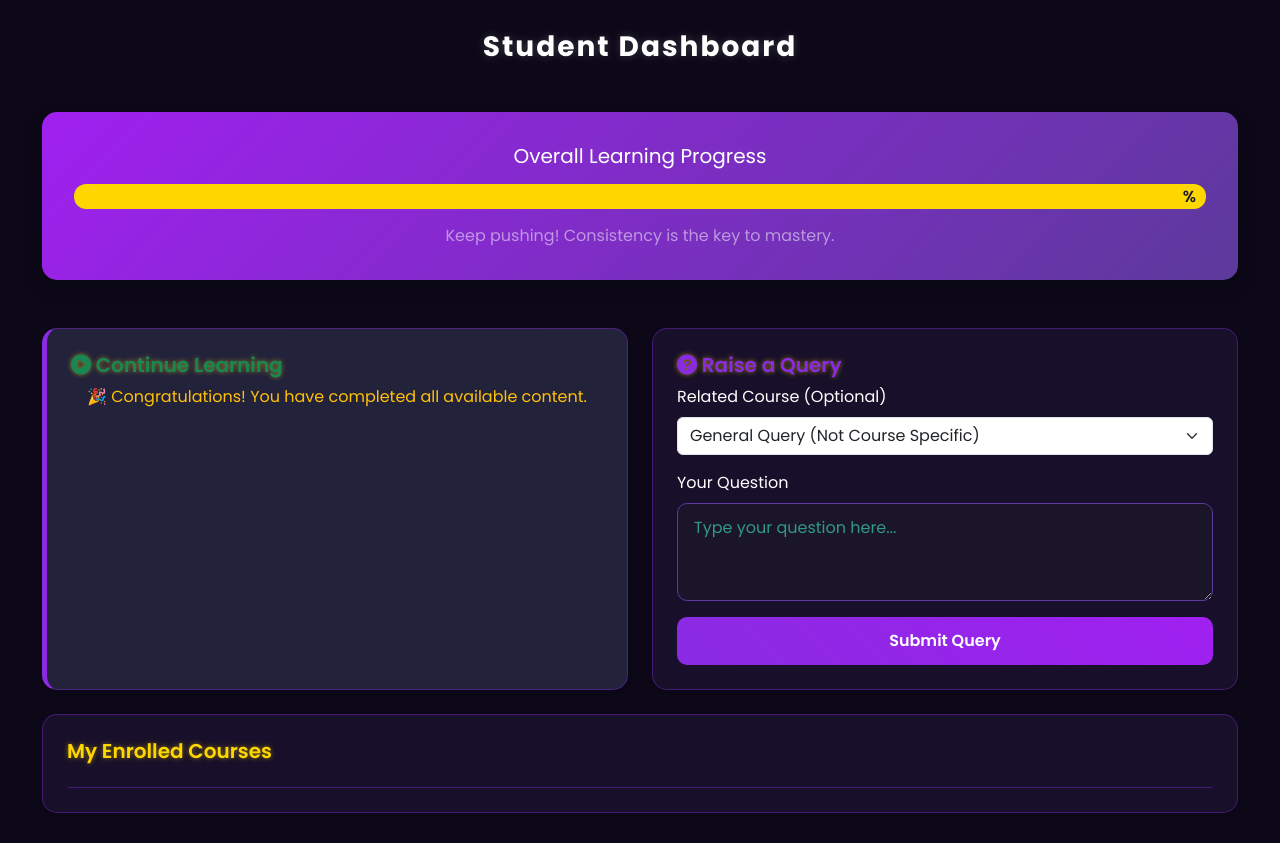
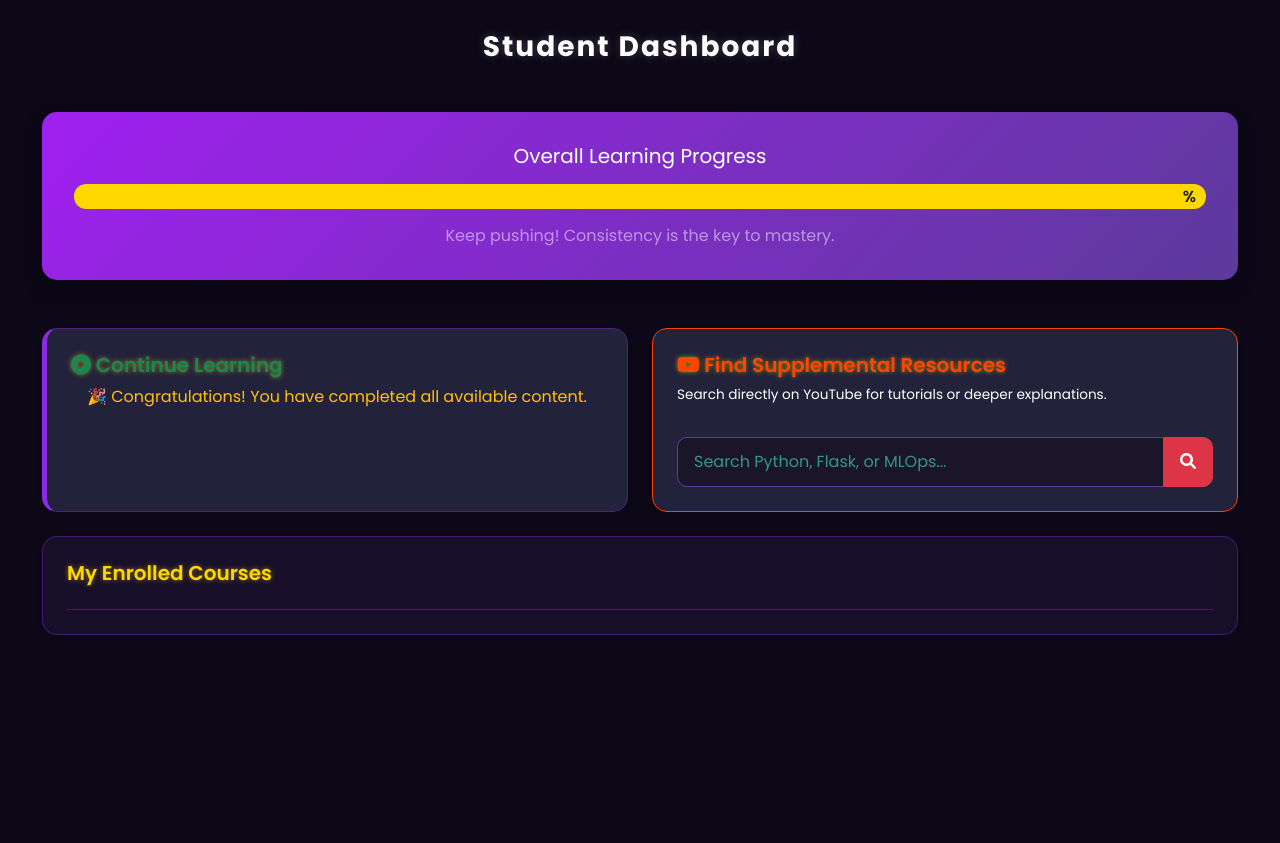
Before and after one commit to KHITOLIA/LMS-Dashboard, a Flask app: template templates/student_dashboard.html in a window 1280 px wide. After the commit the page ends 635 px from the top, so only its background shows below. Run offline with Flask 3, Linux system fonts and the light colour scheme; the template is opened without the code that fills it, so the values that code supplies are empty.

Commit message:
Update student_dashboard.html

```diff
--- a/templates/student_dashboard.html
+++ b/templates/student_dashboard.html
@@ -34,6 +34,10 @@
     }
     .next-lesson-card:hover {
         transform: translateY(-5px);
+    }
+    .youtube-search-card {
+        background: #22223b;
+        border: 1px solid #FF4500; /* Red highlight for video */
     }
 </style>
 <h3 class="mb-5">Student Dashboard</h3>
@@ -73,23 +77,17 @@
     </div>
 
     <div class="col-md-6">
-        <div class="card p-4 shadow-sm h-100">
-            <h5 class="card-title" style="color: var(--highlight-color);"><i class="fas fa-question-circle"></i> Raise a Query</h5>
-            <form method="post" action="{{ url_for('raise_query') }}">
-                <div class="mb-3">
-                    <label for="batch_id" class="form-label">Related Course (Optional)</label>
-                    <select class="form-select" name="batch_id" id="batch_id">
-                        <option value="">General Query (Not Course Specific)</option>
-                        {% for e in enrollments %}
-                        <option value="{{ e.batch.id }}">{{ e.batch.name }}</option>
-                        {% endfor %}
-                    </select>
+        <div class="card p-4 shadow-sm youtube-search-card h-100">
+            <h5 class="card-title" style="color: #FF4500;"><i class="fab fa-youtube"></i> Find Supplemental Resources</h5>
+            <p class="small-muted">Search directly on YouTube for tutorials or deeper explanations.</p>
+
+            <form method="get" action="https://www.youtube.com/results" target="_blank" class="mt-3">
+                <div class="input-group">
+                    <input type="text" class="form-control" name="search_query" placeholder="Search Python, Flask, or MLOps..." required>
+                    <button type="submit" class="btn btn-danger">
+                        <i class="fas fa-search"></i>
+                    </button>
                 </div>
-                <div class="mb-3">
-                    <label for="message" class="form-label">Your Question</label>
-                    <textarea class="form-control" name="message" rows="3" required placeholder="Type your question here..."></textarea>
-                </div>
-                <button type="submit" class="btn btn-primary w-100">Submit Query</button>
             </form>
         </div>
     </div>
```
